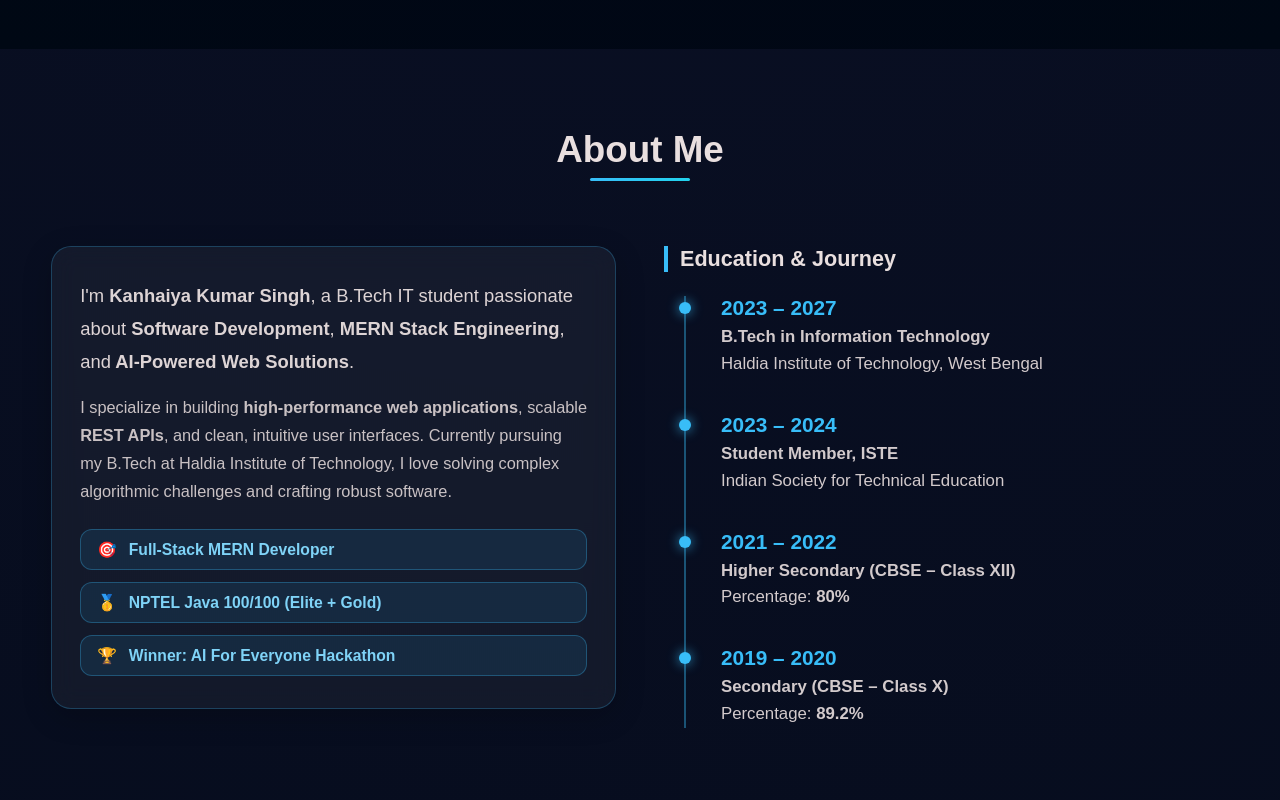
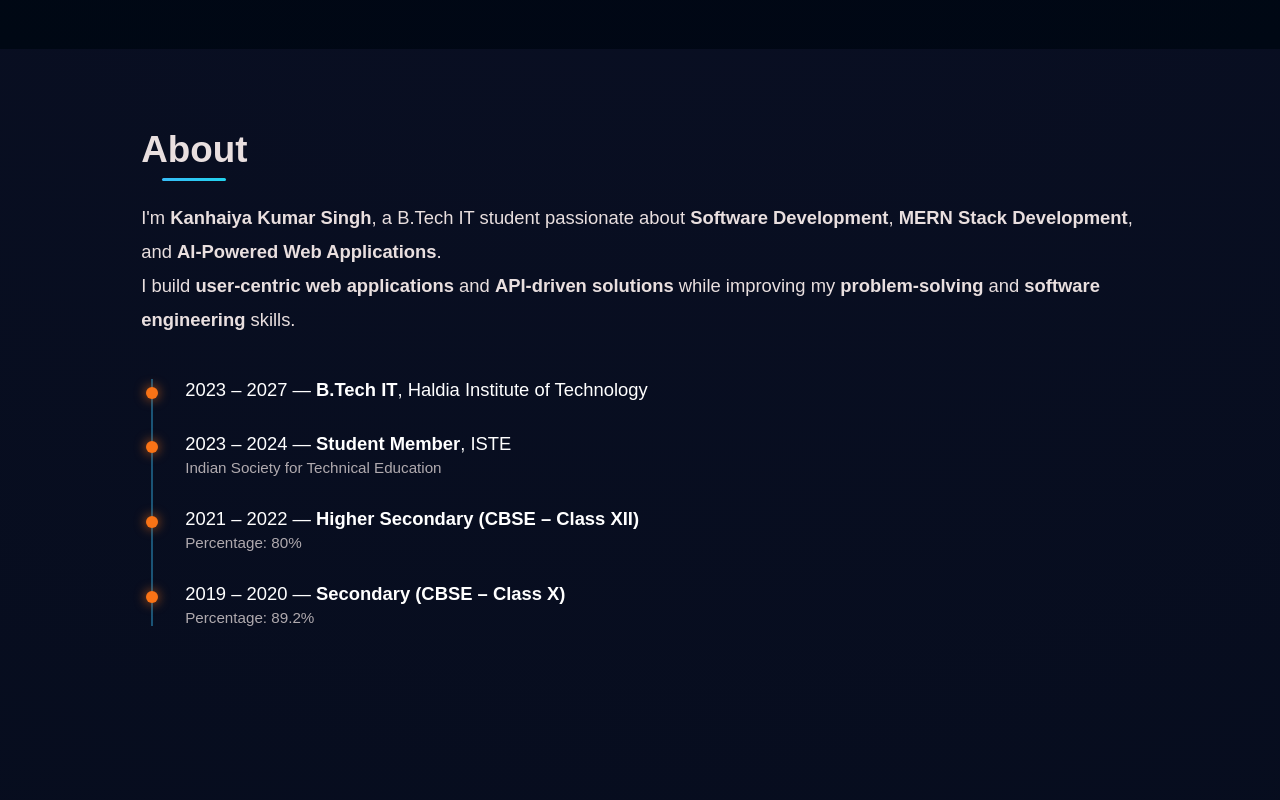
Before and after one commit to KANHAIYASINGH337/portfolio, a React (Create React App) app: page / in a window 1280 px wide. Shown: the part 720-1520 px from the top of the page. Built offline with nearby package versions, Linux system fonts and the light colour scheme.

Commit message:
fix: again updated about section

```diff
--- a/src/App.css
+++ b/src/App.css
@@ -263,21 +263,21 @@ body {
   font-size: 1.1rem;
 }
 
-/* ===== ABOUT (WIDE 2-COLUMN BALANCED GRID MATCHING SKILLS SECTION) ===== */
+/* ===== ABOUT SECTION (ADITYA PORTFOLIO MATCHING LAYOUT) ===== */
 .about-section {
   padding: 80px 4%;
-  max-width: 1280px;
+  max-width: 1100px;
   margin: auto;
-  text-align: center;
+  text-align: left;
 }
 
-.about-section .about-bio-card,
+.about-section .about-text,
 .about-section .timeline-item {
   opacity: 0;
   transform: translateY(40px);
 }
 
-.about-section.animate-in .about-bio-card {
+.about-section.animate-in .about-text {
   animation: skillFadeIn 0.8s cubic-bezier(0.16, 1, 0.3, 1) forwards;
 }
 
@@ -285,126 +285,53 @@ body {
   animation: skillFadeIn 0.9s cubic-bezier(0.16, 1, 0.3, 1) forwards;
 }
 
-.about-grid {
-  margin-top: 45px;
-  display: grid;
-  grid-template-columns: 1fr 1fr;
-  gap: 48px;
-  text-align: left;
-  align-items: start;
-}
-
-.about-bio-card {
-  padding: 32px 28px;
-  border-radius: 20px;
-  transition: all 0.35s ease;
-  backdrop-filter: blur(12px);
-}
-
-.dark .about-bio-card {
-  background: rgba(255, 255, 255, 0.05);
-  border: 1px solid rgba(56, 189, 248, 0.25);
-  box-shadow: 0 8px 30px rgba(0, 0, 0, 0.2);
-}
-
-.light .about-bio-card {
-  background: #ffffff;
-  border: 1px solid rgba(56, 189, 248, 0.2);
-  box-shadow: 0 4px 20px rgba(0, 0, 0, 0.04);
-}
-
 .about-text {
   font-size: 1.15rem;
-  line-height: 1.8;
-  margin-bottom: 16px;
+  line-height: 1.85;
+  margin-bottom: 42px;
   opacity: 0.95;
-}
-
-.about-text-sub {
-  font-size: 1.02rem;
-  line-height: 1.7;
-  opacity: 0.85;
-  margin-bottom: 24px;
-}
-
-.about-highlights {
-  display: flex;
-  flex-direction: column;
-  gap: 12px;
-  margin-top: 20px;
-}
-
-.highlight-pill {
-  display: flex;
-  align-items: center;
-  gap: 12px;
-  padding: 10px 16px;
-  border-radius: 12px;
-  font-size: 0.98rem;
-  font-weight: 550;
-}
-
-.dark .highlight-pill {
-  background: rgba(56, 189, 248, 0.1);
-  border: 1px solid rgba(56, 189, 248, 0.3);
-  color: #7fd3f7;
-}
-
-.light .highlight-pill {
-  background: rgba(2, 132, 199, 0.08);
-  border: 1px solid rgba(2, 132, 199, 0.2);
-  color: #0284c7;
-}
-
-.about-timeline-heading {
-  font-size: 1.35rem;
-  font-weight: 700;
-  margin-bottom: 24px;
-  border-left: 4px solid #38bdf8;
-  padding-left: 12px;
-}
-
-.light .about-timeline-heading {
-  color: #0f172a;
-  border-left-color: #0284c7;
+  max-width: 1000px;
 }
 
 .timeline {
   position: relative;
-  margin-left: 20px;
-  padding-left: 35px;
+  margin-left: 10px;
+  padding-left: 32px;
   border-left: 2px solid rgba(56, 189, 248, 0.4);
   text-align: left;
 }
 
 .timeline-item {
   position: relative;
-  margin-bottom: 35px;
+  margin-bottom: 32px;
 }
 
 .timeline-item .dot {
   position: absolute;
-  left: -42px;
-  top: 6px;
+  left: -39px;
+  top: 8px;
   width: 12px;
   height: 12px;
-  background: #38bdf8;
+  background: #f97316;
   border-radius: 50%;
-  box-shadow: 0 0 12px rgba(56, 189, 248, 0.8);
+  box-shadow: 0 0 12px rgba(249, 115, 22, 0.8);
 }
 
 .timeline-item h3 {
-  font-size: 1.3rem;
+  font-size: 1.15rem;
+  font-weight: 500;
   margin-bottom: 4px;
-  color: #38bdf8;
+  color: #ffffff;
 }
 
-.light .timeline-item h3 { color: #0284c7; }
+.light .timeline-item h3 {
+  color: #0f172a;
+}
 
-.timeline-item p {
-  font-size: 1.05rem;
-  line-height: 1.6;
-  opacity: 0.9;
+.sub-detail {
+  font-size: 0.95rem;
+  opacity: 0.75;
+  margin-top: 4px;
 }
 
 /* ===== SKILLS (3-COLUMN WIDE GRID LIKE ADITYA'S PORTFOLIO) ===== */
--- a/src/components/About.jsx
+++ b/src/components/About.jsx
@@ -25,85 +25,60 @@ export default function About() {
   return (
     <section
       id="about"
-      className={`about-section section ${isVisible ? "animate-in" : ""}`}
+      className={`about-section ${isVisible ? "animate-in" : ""}`}
       ref={sectionRef}
     >
-      <h2 className="section-title">About Me</h2>
+      <h2 className="section-title">About</h2>
 
-      <div className="about-grid">
-        {/* Left Column: Bio Card */}
-        <div className="about-bio-card">
       <p className="about-text">
-            I'm <strong>Kanhaiya Kumar Singh</strong>, a B.Tech IT student passionate about
-            <strong> Software Development</strong>, <strong>MERN Stack Engineering</strong>, and
-            <strong> AI-Powered Web Solutions</strong>.
-          </p>
-          <p className="about-text-sub">
-            I specialize in building <strong>high-performance web applications</strong>,
-            scalable <strong>REST APIs</strong>, and clean, intuitive user interfaces. Currently pursuing my B.Tech at
-            Haldia Institute of Technology, I love solving complex algorithmic challenges and crafting robust software.
+        I'm <strong>Kanhaiya Kumar Singh</strong>, a B.Tech IT student passionate about{" "}
+        <strong>Software Development</strong>,{" "}
+        <strong>MERN Stack Development</strong>, and{" "}
+        <strong>AI-Powered Web Applications</strong>.
+        <br />
+        I build <strong>user-centric web applications</strong> and{" "}
+        <strong>API-driven solutions</strong> while improving my{" "}
+        <strong>problem-solving</strong> and{" "}
+        <strong>software engineering</strong> skills.
       </p>
 
-          <div className="about-highlights">
-            <div className="highlight-pill">
-              <span>🎯</span> Full-Stack MERN Developer
-            </div>
-            <div className="highlight-pill">
-              <span>🥇</span> NPTEL Java 100/100 (Elite + Gold)
-            </div>
-            <div className="highlight-pill">
-              <span>🏆</span> Winner: AI For Everyone Hackathon
-            </div>
-          </div>
-        </div>
-
-        {/* Right Column: Timeline Grid */}
-        <div className="about-timeline-wrapper">
-          <h3 className="about-timeline-heading">Education & Journey</h3>
       <div className="timeline">
         <div className="timeline-item" style={{ animationDelay: "0.2s" }}>
           <span className="dot"></span>
           <div className="content">
-                <h3>2023 – 2027</h3>
-                <p>
-                  <strong>B.Tech in Information Technology</strong><br />
-                  Haldia Institute of Technology, West Bengal
-                </p>
+            <h3>
+              2023 – 2027 — <strong>B.Tech IT</strong>, Haldia Institute of Technology
+            </h3>
           </div>
         </div>
 
         <div className="timeline-item" style={{ animationDelay: "0.45s" }}>
           <span className="dot"></span>
           <div className="content">
-                <h3>2023 – 2024</h3>
-                <p>
-                  <strong>Student Member, ISTE</strong><br />
-                  Indian Society for Technical Education
-                </p>
+            <h3>
+              2023 – 2024 — <strong>Student Member</strong>, ISTE
+            </h3>
+            <p className="sub-detail">Indian Society for Technical Education</p>
           </div>
         </div>
 
         <div className="timeline-item" style={{ animationDelay: "0.7s" }}>
           <span className="dot"></span>
           <div className="content">
-                <h3>2021 – 2022</h3>
-                <p>
-                  <strong>Higher Secondary (CBSE – Class XII)</strong><br />
-                  Percentage: <strong>80%</strong>
-                </p>
+            <h3>
+              2021 – 2022 — <strong>Higher Secondary (CBSE – Class XII)</strong>
+            </h3>
+            <p className="sub-detail">Percentage: 80%</p>
           </div>
         </div>
 
         <div className="timeline-item" style={{ animationDelay: "0.95s" }}>
           <span className="dot"></span>
           <div className="content">
-                <h3>2019 – 2020</h3>
-                <p>
-                  <strong>Secondary (CBSE – Class X)</strong><br />
-                  Percentage: <strong>89.2%</strong>
-                </p>
-              </div>
-            </div>
+            <h3>
+              2019 – 2020 — <strong>Secondary (CBSE – Class X)</strong>
+            </h3>
+            <p className="sub-detail">Percentage: 89.2%</p>
           </div>
         </div>
       </div>
```
Lines whose indentation alone changed are shown as unchanged.
